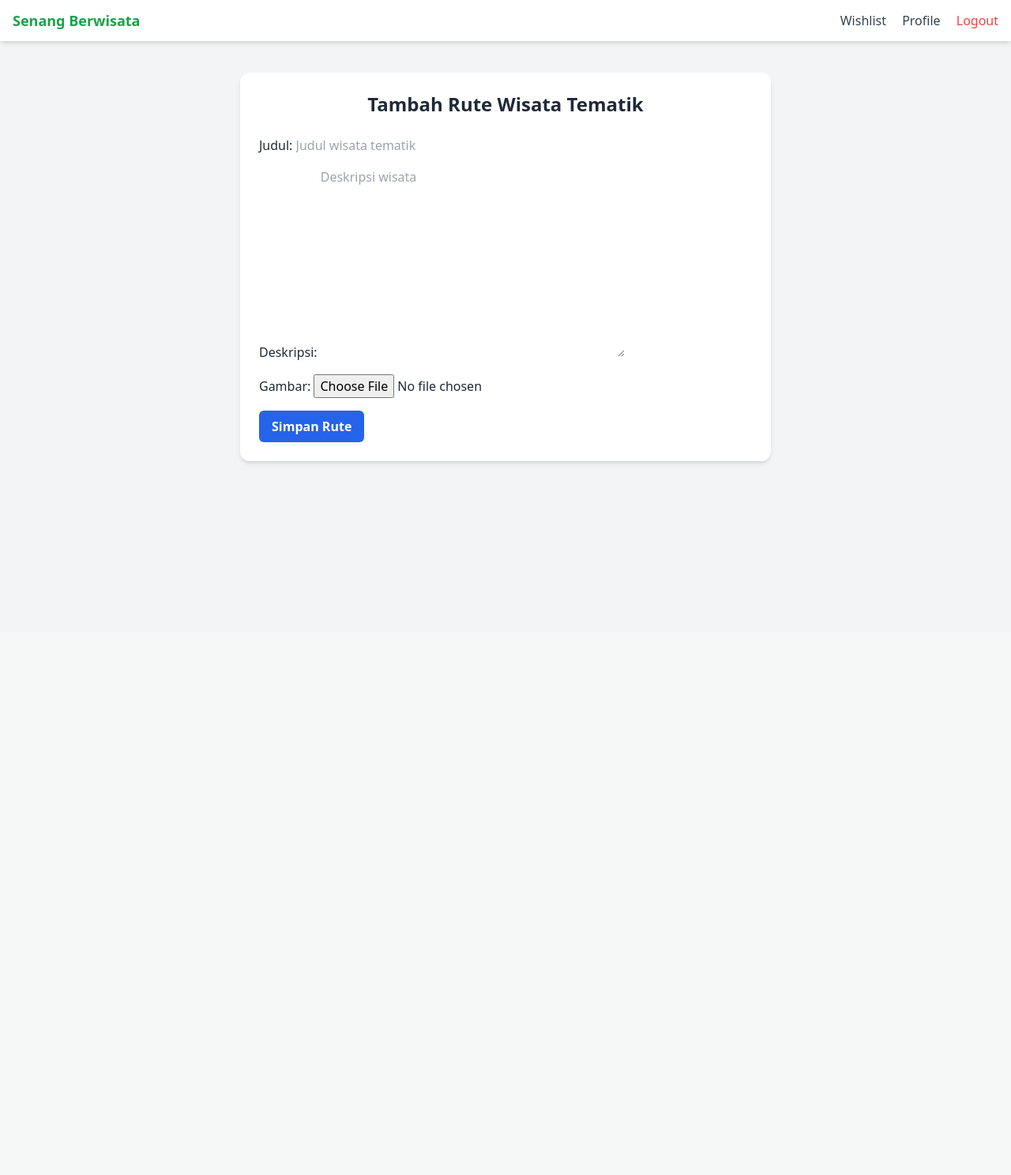
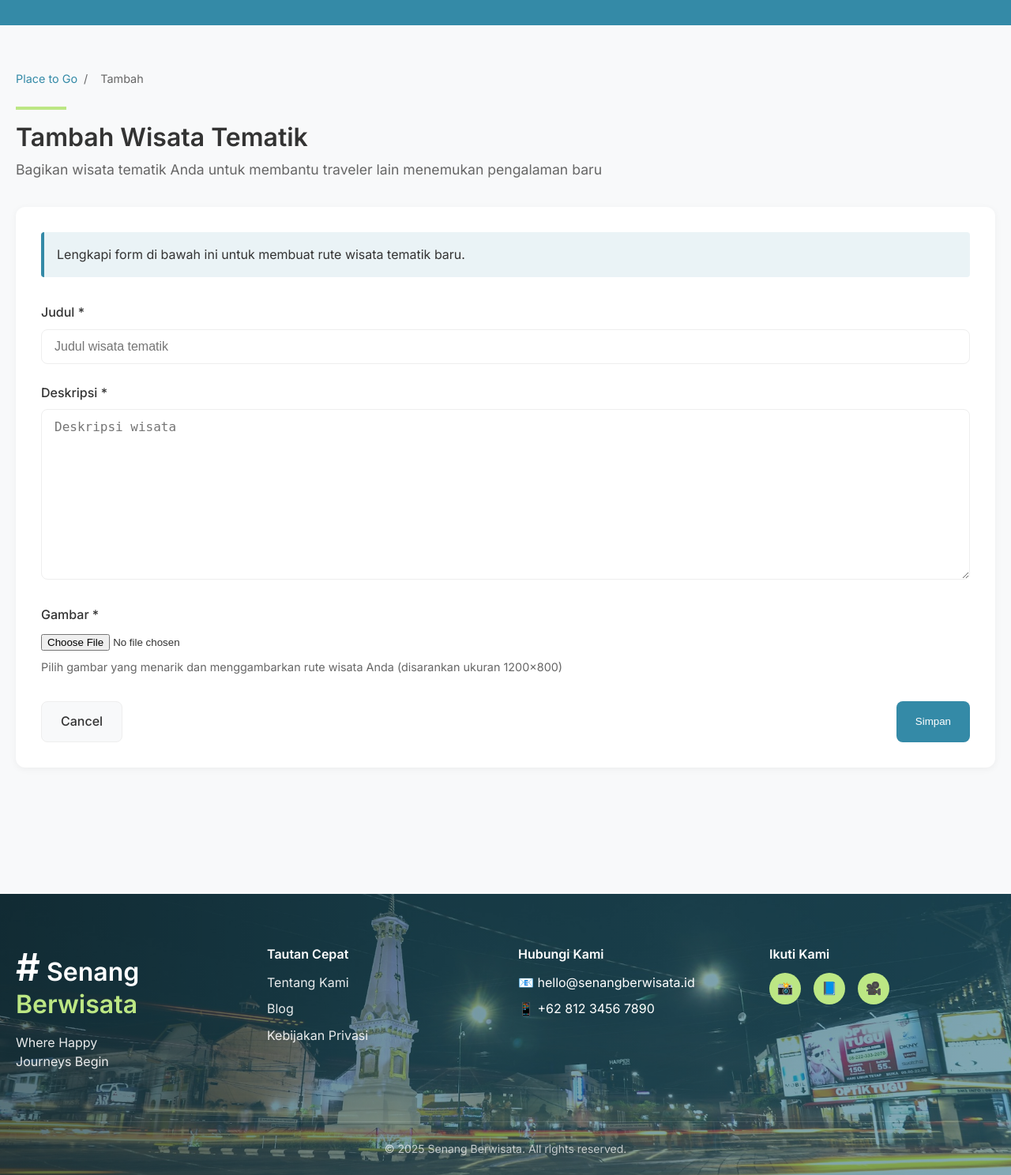
Before and after one commit to kuadngoding/senangBerwisata, a Django app: page /wisata-tematik/tambah/ in a window 1280 px wide. Shown: the whole page at 79% size. Before the commit the page ends 588 px from the top, so only its background shows below. Run offline with Django 5.2, Linux system fonts and the light colour scheme; the visitor is signed in with stand-in values (Sample User, id 1); some libraries are stand-ins or nearby versions.

Commit message:
feat: enhance tambah tematik

```diff
--- a/wisataTematik/templates/tambah_rute.html
+++ b/wisataTematik/templates/tambah_rute.html
@@ -1,24 +1,229 @@
-<!DOCTYPE html>
-<html lang="id">
-<head>
-  <meta charset="UTF-8">
-  <title>Tambah Rute Wisata Tematik</title>
-  <script src="https://cdn.tailwindcss.com"></script>
-</head>
-<body class="bg-gray-100 text-gray-800">
-  {% include 'navbar.html' %}
+{% extends "base.html" %}
+{% load static %}
 
-  <div class="max-w-2xl mx-auto mt-10 p-6 bg-white shadow-md rounded-xl">
-    <h1 class="text-2xl font-bold mb-6 text-center">Tambah Rute Wisata Tematik</h1>
+{% block title %}Tambah Rute Wisata Tematik - Senang Berwisata{% endblock %}
 
-    <form method="post" enctype="multipart/form-data" class="space-y-4">
-      {% csrf_token %}
-      {{ form.as_p }}
+{% block hero_section %}{% endblock %}
 
-      <button type="submit" class="bg-blue-600 hover:bg-blue-700 text-white font-semibold py-2 px-4 rounded-md">
-        Simpan Rute
-      </button>
-    </form>
-  </div>
-</body>
-</html>
+{% block extra_css %}
+<style>
+    .breadcrumb {
+        display: flex;
+        margin: 1.5rem 0;
+        font-size: 0.9rem;
+    }
+
+    .breadcrumb a {
+        color: var(--primary-blue);
+        text-decoration: none;
+    }
+
+    .breadcrumb span {
+        margin: 0 0.5rem;
+        color: var(--text-secondary);
+    }
+
+    .green-bar {
+        width: 64px;
+        height: 4px;
+        background-color: var(--secondary-green);
+        margin-bottom: 1rem;
+    }
+
+    .form-header {
+        margin-bottom: 2rem;
+    }
+
+    .form-title {
+        font-size: 2rem;
+        font-weight: 600;
+        color: var(--text-main);
+        margin-bottom: 0.5rem;
+    }
+
+    .form-subtitle {
+        font-size: 1.1rem;
+        color: var(--text-secondary);
+    }
+
+    .form-container {
+        background-color: white;
+        border-radius: 0.75rem;
+        padding: 2rem;
+        box-shadow: 0 2px 10px rgba(0, 0, 0, 0.05);
+        margin-bottom: 3rem;
+    }
+
+    .form-group {
+        margin-bottom: 1.5rem;
+    }
+
+    .form-label {
+        display: block;
+        margin-bottom: 0.5rem;
+        font-weight: 500;
+        color: var(--text-main);
+    }
+
+    .form-control {
+        width: 100%;
+        padding: 0.75rem 1rem;
+        border: 1px solid var(--separator-light);
+        border-radius: 0.5rem;
+        font-size: 1rem;
+        transition: border-color 0.2s ease;
+    }
+
+    .form-control:focus {
+        outline: none;
+        border-color: var(--primary-blue);
+    }
+
+    textarea.form-control {
+        min-height: 120px;
+        resize: vertical;
+    }
+
+    .btn-container {
+        display: flex;
+        justify-content: space-between;
+        margin-top: 2rem;
+    }
+
+    /* Using the button styles from base.html */
+    .btn-cancel {
+        padding: 0.75rem 1.5rem;
+        border: 1px solid var(--separator-light);
+        border-radius: 0.5rem;
+        font-weight: 500;
+        cursor: pointer;
+        display: inline-block;
+        transition: all 0.2s ease;
+        background-color: var(--background-light);
+        color: var(--text-main);
+        text-decoration: none;
+    }
+
+    .btn-cancel:hover {
+        background-color: #eaeaea;
+    }
+
+    .btn-primary {
+        padding: 0.75rem 1.5rem;
+        border: none;
+        border-radius: 0.5rem;
+        font-weight: 500;
+        cursor: pointer;
+        display: inline-block;
+        transition: all 0.2s ease;
+        background-color: var(--primary-blue);
+        color: var(--text-white);
+    }
+
+    .btn-primary:hover {
+        background-color: #2a7088;
+    }
+
+    .form-instructions {
+        margin-bottom: 2rem;
+        padding: 1rem;
+        background-color: rgba(52, 138, 167, 0.1);
+        border-left: 4px solid var(--primary-blue);
+        border-radius: 0.25rem;
+    }
+
+    .errorlist {
+        color: var(--error);
+        list-style: none;
+        padding: 0;
+        margin: 0.5rem 0;
+        font-size: 0.9rem;
+    }
+
+    .file-upload-hint {
+        display: block;
+        margin-top: 0.5rem;
+        font-size: 0.9rem;
+        color: var(--text-secondary);
+    }
+
+    .section-divider {
+        margin: 2rem 0;
+        border-top: 1px solid var(--separator-light);
+        position: relative;
+    }
+
+    .section-divider-text {
+        position: absolute;
+        top: -10px;
+        left: 50%;
+        transform: translateX(-50%);
+        background-color: white;
+        padding: 0 1rem;
+        color: var(--text-secondary);
+        font-size: 0.9rem;
+    }
+</style>
+{% endblock %}
+
+{% block content %}
+<div class="container">
+    <div class="breadcrumb">
+        <a href="{% url 'place_list' %}">Place to Go</a>
+        <span>/</span>
+        <span>Tambah</span>
+    </div>
+
+    <div class="form-header">
+        <div class="green-bar"></div>
+        <h1 class="form-title">Tambah Wisata Tematik</h1>
+        <p class="form-subtitle">Bagikan wisata tematik Anda untuk membantu traveler lain menemukan pengalaman baru</p>
+    </div>
+
+    <div class="form-container">
+        <div class="form-instructions">
+            <p>Lengkapi form di bawah ini untuk membuat rute wisata tematik baru.</p>
+        </div>
+
+        <form method="post" enctype="multipart/form-data">
+            {% csrf_token %}
+
+            {% for field in form %}
+                <div class="form-group">
+                    <label for="{{ field.id_for_label }}" class="form-label">
+                        {{ field.label }}{% if field.field.required %} *{% endif %}
+                    </label>
+
+                    {% if field.name == 'gambar' %}
+                        <div class="file-upload-container">
+                            {{ field }}
+                        </div>
+                        <small class="file-upload-hint">Pilih gambar yang menarik dan menggambarkan rute wisata Anda (disarankan ukuran 1200x800)</small>
+                    {% else %}
+                        {{ field }}
+                    {% endif %}
+
+                    {% if field.help_text %}
+                        <small class="form-text text-muted">{{ field.help_text }}</small>
+                    {% endif %}
+
+                    {% if field.errors %}
+                        <ul class="errorlist">
+                            {% for error in field.errors %}
+                                <li>{{ error }}</li>
+                            {% endfor %}
+                        </ul>
+                    {% endif %}
+                </div>
+            {% endfor %}
+
+            <div class="btn-container">
+                <a href="{% url 'place_list' %}" class="btn-cancel">Cancel</a>
+                <button type="submit" class="btn-primary">
+                    Simpan
+                </button>
+            </div>
+        </form>
+    </div>
+</div>
+{% endblock %}
```
